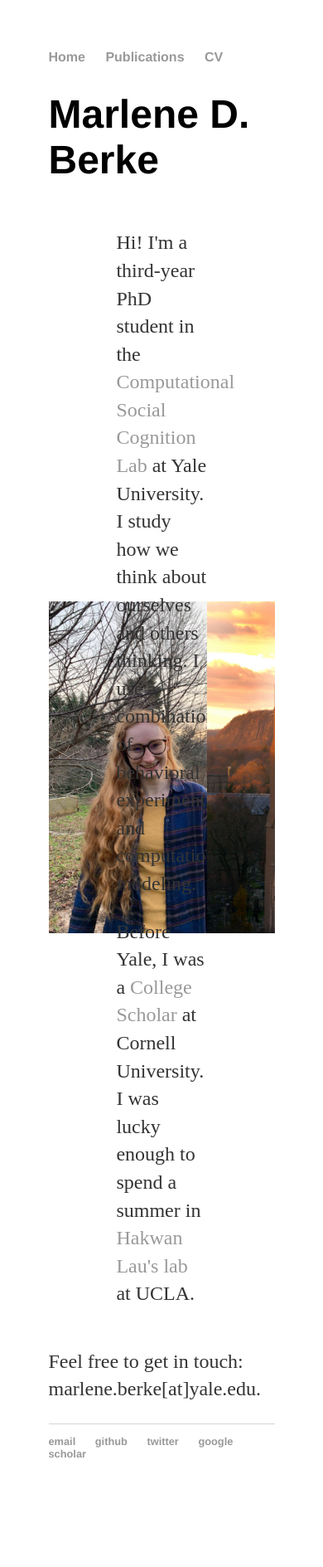
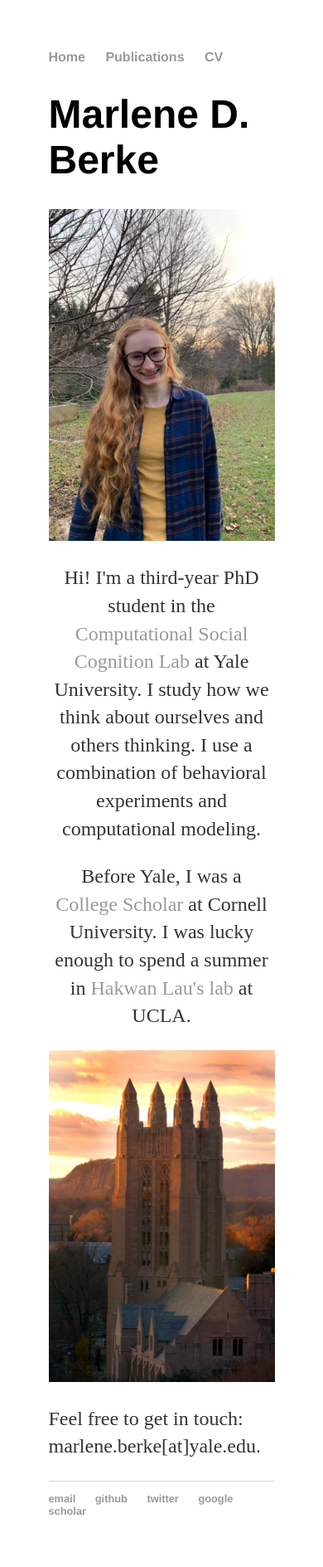
Before and after one commit to marleneberke/marleneberke.github.io, a Jekyll site: the page built from index.html, in a window 390 px wide. Shown: the whole page at 83% size. Built offline with Jekyll 4.4.1, drawn with Linux system fonts in a browser that asks for light colours; before the commit the page ends 1820 px from its top, so only the background shows below that.

Commit message:
Update main.css

```diff
--- a/css/main.css
+++ b/css/main.css
@@ -55,7 +55,25 @@ ul.posts li {
 .column2 {
   width: 40%;
 }
-
 .column3 {
   width: 30%;
 }
+
+@media screen and (max-width: 900px) {
+
+  .row{
+    display:block;
+    align-items:center;
+    justify-content:center;
+  }
+
+  .column1, .column2, .column3 {
+    width: 100%;
+    display: block;
+    float: none;
+    align-items:center;
+    justify-content:center;
+    text-align:center;
+
+  }
+}
```
